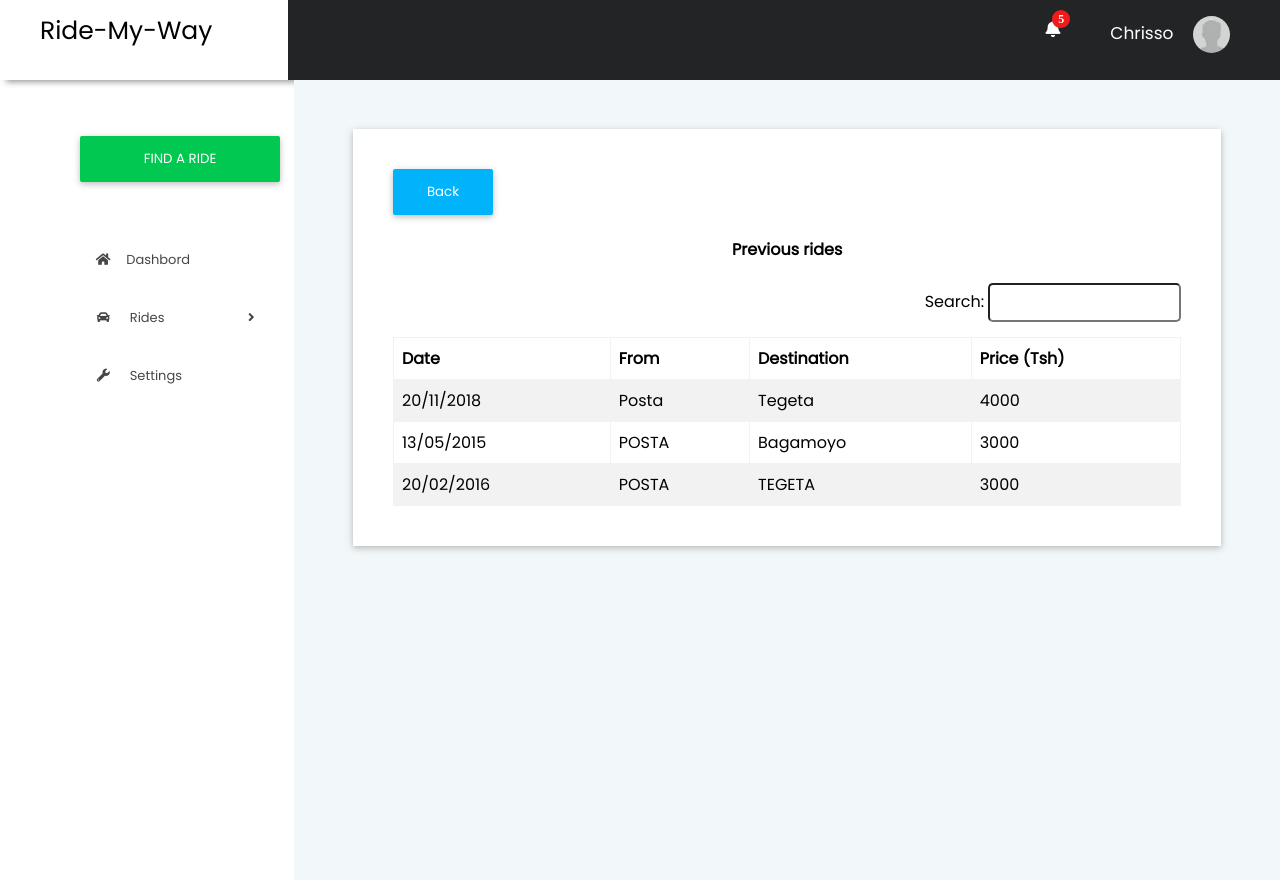
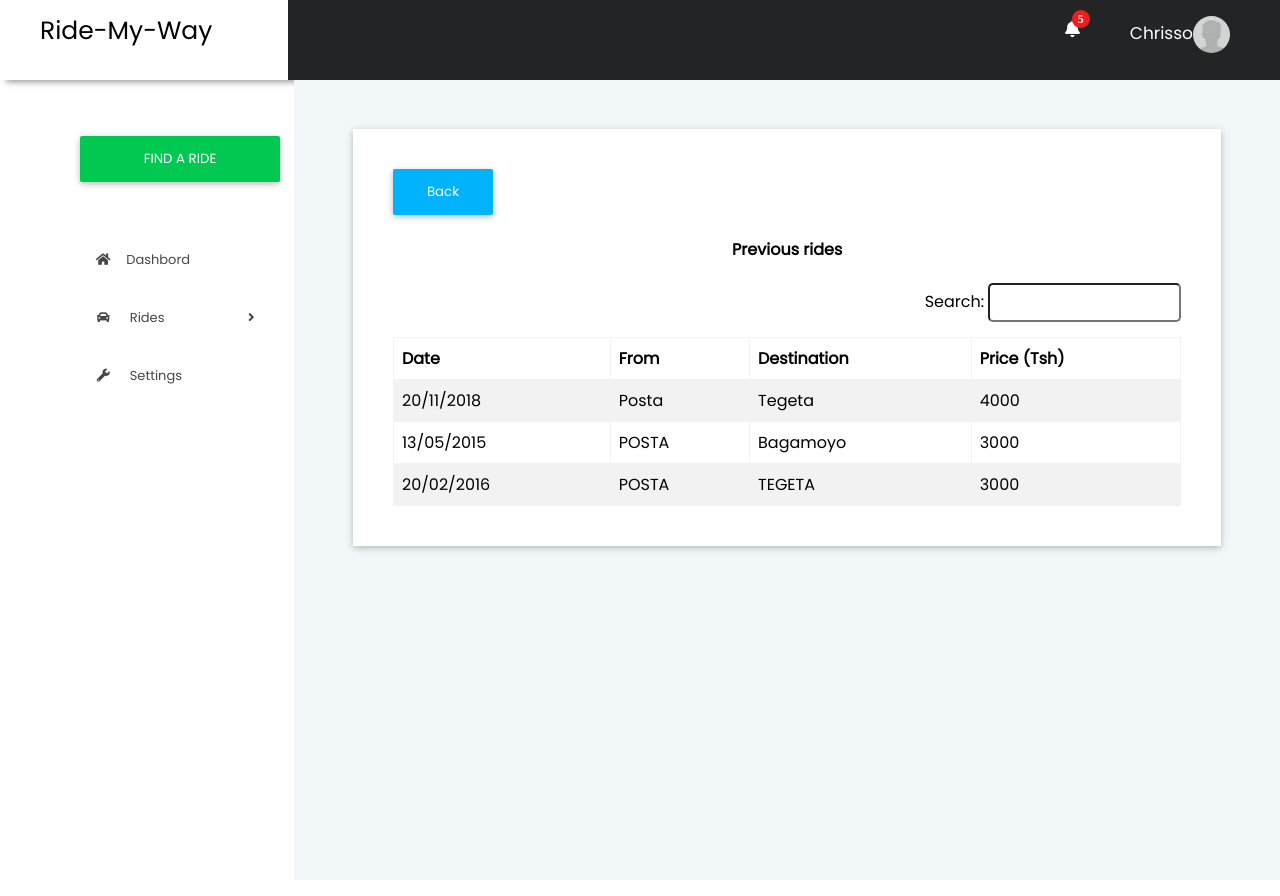
Before and after one commit to chrisoemma/ride-my-way, a React (Create React App) app in the folder front-end/: page /previous_rides in a window 1280 px wide. Built offline with nearby package versions, Linux system fonts and the light colour scheme.

Commit message:
Change from a tag to react Link tag

```diff
--- a/front-end/src/components/layouts/Navbar.js
+++ b/front-end/src/components/layouts/Navbar.js
@@ -11,8 +11,8 @@ function Navbar() {
                         <li className="brand"><Link to="/">Ride-My-Way</Link></li>
                         <div className="pull-right">
                             {/*These two below nav are reversed due to lack of improper css styles*/}
-                            <li><a href="#"><span> Chrisso </span><img src={require('../images/default.png')} alt="user" /></a></li>
-                            <li><a href="#"><i className="fa fa-bell badge" data-badge="5" aria-hidden="true"></i></a></li>
+                            <li><Link to="/"> Chrisso<img src={require('../images/default.png')} alt="user" /></Link></li>
+                            <li><Link to="/"><i className="fa fa-bell badge" data-badge="5" aria-hidden="true"></i></Link></li>
                         </div>
                     </ul>
                 </nav>
```
